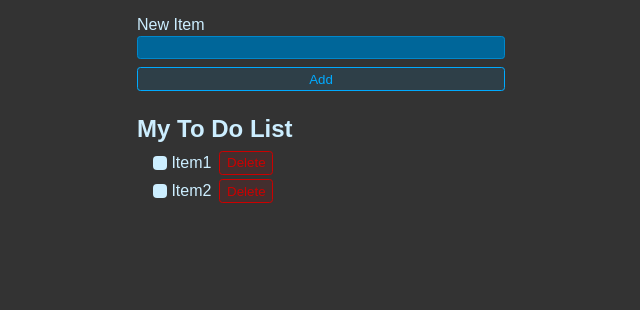
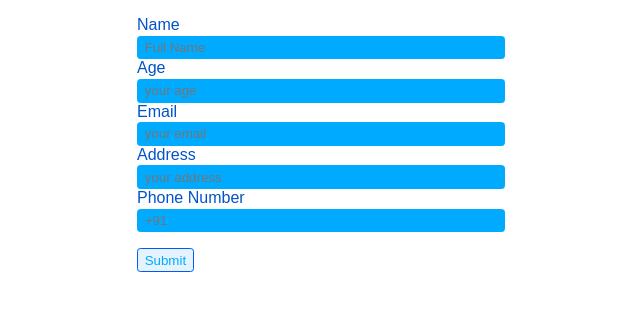
Before and after one commit to Milan1508/reactProfileUpdate, a React (Create React App) app: page / in a window 1280 px wide. Shown: the top 310 px of the page, without its empty margins (319-959 px from the left). Built offline with nearby package versions, Linux system fonts and the light colour scheme.

Commit message:
form implementation without submit

```diff
--- a/src/App.css
+++ b/src/App.css
@@ -4,8 +4,8 @@
 }
 
 body {
-  background: #333;
-  color: hsl(200, 100%, 90%);
+  background: #ffffff;
+  color: hsl(216, 99%, 40%);
   max-width: 400px;
   padding: 1rem;
   margin: 0 auto;
@@ -24,8 +24,8 @@ body {
 }
 
 .btn {
-  background: hsl(200, 100%, 50%, 0.1);
-  border: 1px solid hsl(200, 100%, 50%);
+  background: hsla(208, 100%, 50%, 0.1);
+  border: 1px solid hsl(219, 100%, 50%);
   color: hsl(200, 100%, 50%);
   padding: 0.25em 0.5em;
   border-radius: 0.25em;
@@ -51,15 +51,15 @@ body {
 
 .new-item-form input {
   outline: none;
-  border: 1px solid hsl(200, 100%, 40%);
-  background: hsl(200, 100%, 30%);
+  border: 1px solid hsl(200, 100%, 50%);
+  background: hsl(200, 100%, 50%);
   border-radius: 0.25em;
   padding: 0.25em 0.5em;
-  color: hsl(200, 100%, 90%);
+  color: hsl(200, 60%, 98%);
 }
 
 .new-item-form input:focus {
-  border: 1px solid hsl(200, 100%, 70%);
+  border: 1px solid hsl(214, 100%, 50%);
 }
 
 .header {
@@ -76,7 +76,7 @@ body {
 }
 
 .list li:has(input:checked) label {
-  color: hsl(200, 20%, 40%);
+  color: hsl(214, 94%, 38%);
 }
 
 .list {
@@ -99,7 +99,7 @@ body {
 }
 
 .list li:has(input:focus-visible) label {
-  outline: 1px solid hsl(200, 100%, 50%);
+  outline: 1px solid hsl(207, 100%, 38%);
 }
 
 .list li input {
@@ -116,7 +116,7 @@ body {
   display: block;
   width: 0.9rem;
   height: 0.9rem;
-  background: hsl(200, 100%, 90%);
+  background: hsl(210, 91%, 74%);
   border-radius: 0.25em;
   display: flex;
   justify-content: center;
@@ -124,12 +124,12 @@ body {
 }
 
 .list li label:hover::before {
-  background: hsl(200, 100%, 80%);
+  background: hsl(218, 100%, 45%);
 }
 
 .list li:has(input:checked) label::before {
   content: "✔";
-  background: hsl(200, 100%, 40%);
+  background: hsl(212, 100%, 36%);
   color: hsl(200, 100%, 90%);
   font-size: 0.75rem;
   font-weight: bold;
--- a/src/App.js
+++ b/src/App.js
@@ -1,15 +1,22 @@
 import { useState } from 'react';
+import axios from 'axios';
+
 import './App.css';
 
 function App() {
-  const [newItem, setNewItem] = useState("")
+  const [newName, setNewName] = useState("")
+  const [newAge, setNewAge] = useState("")
+  const [newEmail, setNewEmail] = useState("")
+  const [newAddress, setNewAddress] = useState("")
+  const [newPhone, setNewPhone] = useState("")
   const [todos, setTodos] = useState([])  // [ {id: 1, text: "item1", completed: false}, {id: 2, text: "item2", completed: false}
-
+  const apiKey = 'YOUR_AZURE_TRANSLATOR_API_KEY';
   function handleSubmit(e) {
     e.preventDefault()  // prevent page from reloading
 
-    setTodos([
-      ...todos, { id: crypto.randomUUID(), title: newItem, completed: false }])
+    setTodos(
+      [
+        ...todos, { id: crypto.randomUUID(), title: newName, completed: false }])
   }
 
   console.log(todos)
@@ -20,31 +27,68 @@ function App() {
       <form onSubmit={handleSubmit}
         className='new-item-form'>
         <div className="form-row">
-          <label htmlFor='item'>New Item</label>
-          <input value={newItem}
-            onChange={e => setNewItem(e.target.value)}
+          <label htmlFor='item'>Name</label>
+          <input value={newName}
+            placeholder='Full Name'
+            onChange={e => setNewName(e.target.value)}
             type="text" id='item' />
         </div>
+      </form>
+      <form onSubmit={handleSubmit}
+        className='new-item-form'>
+        <div className="form-row">
+          <label htmlFor='item'>Age</label>
+          <input value={newAge}
+            placeholder='your age'
+            onChange={e => setNewAge(e.target.value)}
+            type="text" id='item' />
+        </div>
+      </form> <form onSubmit={handleSubmit}
+        className='new-item-form'>
+        <div className="form-row">
+          <label htmlFor='item'>Email</label>
+          <input value={newEmail}
+            placeholder='your email'
+            onChange={e => setNewEmail(e.target.value)}
+            type="text" id='item' />
+        </div>
+      </form>
+      <form onSubmit={handleSubmit}
+        className='new-item-form'>
+        <div className="form-row">
+          <label htmlFor='item'>Address</label>
+          <input value={newAddress}
+            placeholder='your address'
+            onChange={e => setNewAddress(e.target.value)}
+            type="text" id='item' />
+        </div>
+      </form>
+      <form onSubmit={handleSubmit}
+        className='new-item-form'>
+        <div className="form-row">
+          <label htmlFor='item'>Phone Number</label>
+          <input value={newPhone}
+            placeholder="+91"
+            onChange={e => setNewPhone(e.target.value)}
+            type="text" id='item' />
+        </div>
+      </form>
+      <div> <p>  </p>    </div>
 
-        <button className='btn'>Add</button>
-      </form>
-      <h1 className='header'>My To Do List</h1>
+      <div > <button className='btn'>Submit</button></div>
+
+
+
       <ul className='list'>
-        <li>
+
+        {/* <li>
           <label>
             <input type='checkbox' />
-            Item1
-          </label>
-          <button className='btn btn-danger'>Delete</button>
-        </li>
-        <li>
-          <label>
-            <input type='checkbox' />
-            Item2
+            Item3
           </label>
           <button className='btn btn-danger'>Delete</button>
 
-        </li>
+        </li> */}
       </ul>
     </>
   );
```
